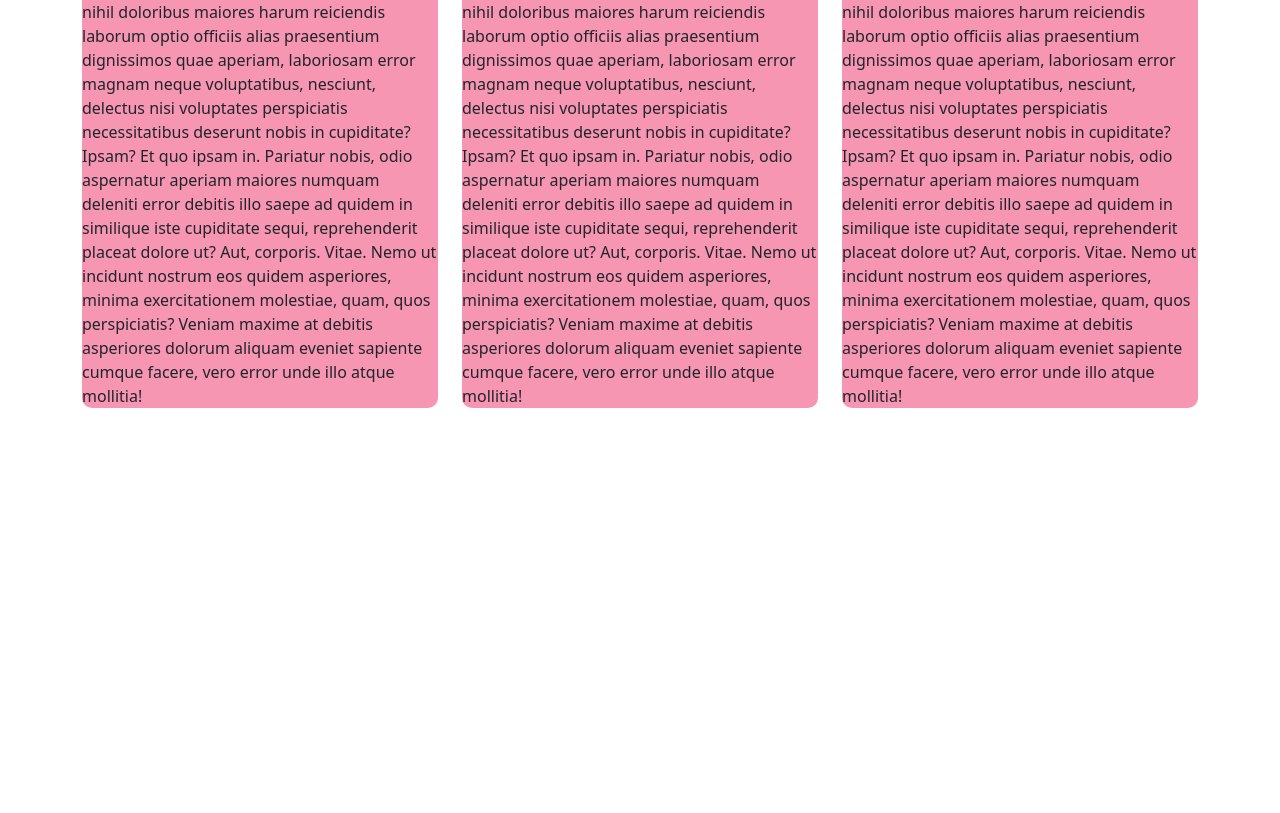
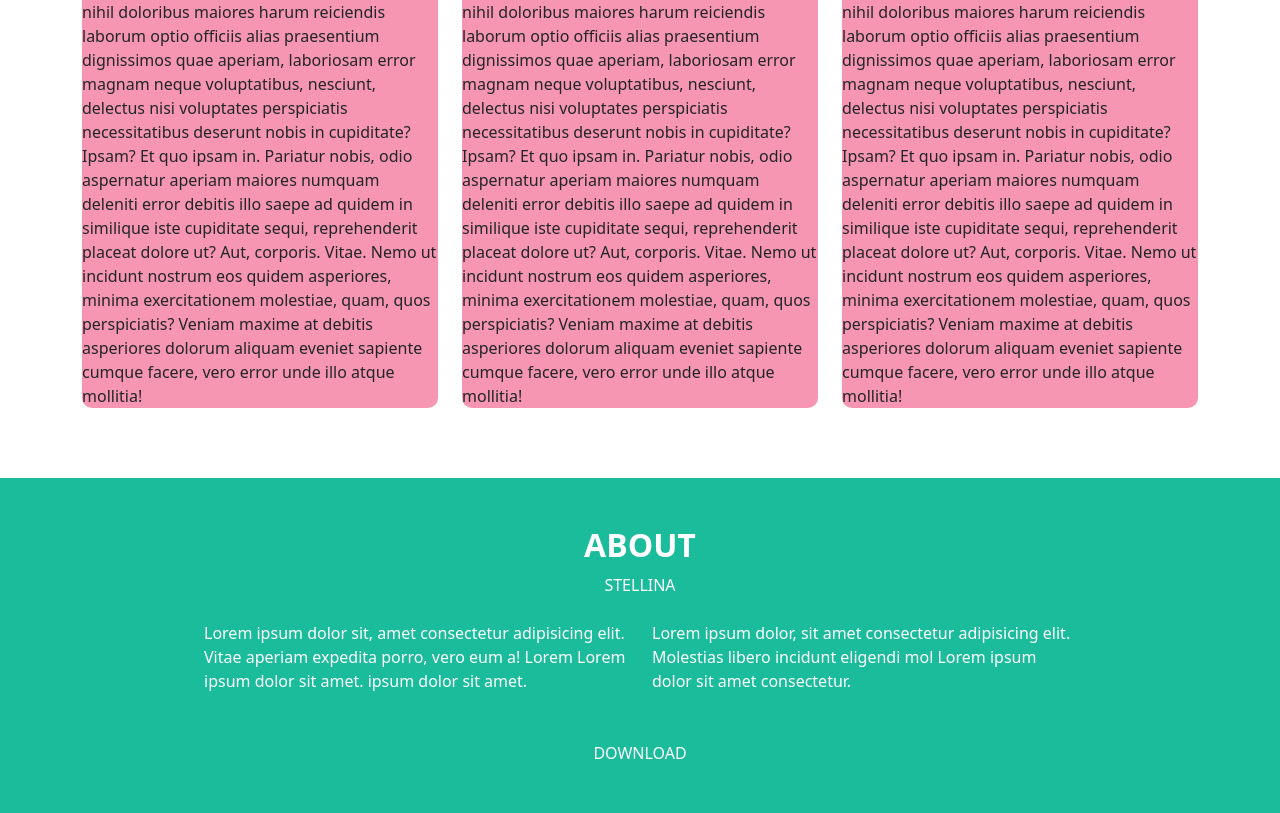
Before and after one commit to zhLisha/html-css-bootstrap-freelancer, a plain HTML site: page index.html in a window 1280 px wide. Shown: the part 1366-2179 px from the top of the page. Before the commit the page ends 1844 px from the top, so only its background shows below. Drawn offline with nearby package versions, Linux system fonts and the light colour scheme.

Commit message:
main section 3 about done

```diff
--- a/css/style.css
+++ b/css/style.css
@@ -112,14 +112,40 @@ header h5 {
     background-color: rgb(247, 150, 178);
 }
 
+/* Section 3 About ------------------------------*/
+.ms_main_container.section3 {
+    width: 70%;
+    margin: 0 auto;
+}
 
+.about_title,
+.download_button {
+    text-align: center;
+}
+.about_title h2 {
+    font-weight: 600;
+}
 
+.about_text {
+    padding: 1.5rem 0;
+    font-size: 1.2rem;;
+    font-weight: 600;
+}
+
+.download_button {
+    padding-top: 0.5rem;
+}
 
 /*******************************
           MEDIA QUERY
 ********************************/
 
 @media screen and (min-width: 768px){
+    /* MAIN  */
 
-
+    /* Section 3 */
+    .about_text {
+        font-weight: 400;
+        font-size: 1rem;
+    }
 }
--- a/index.html
+++ b/index.html
@@ -140,6 +140,60 @@
                 </div>
             </section>
 
+            <!-- Section 3 -->
+            <section class="bg_acquamarine">
+                <div class="ms_main_container section3">
+                    <div class="container d-md-none">
+                        <div class="about_content">
+                            <div class="about_title">
+                                <h2>ABOUT</h2>
+                                <span>STELLINA</span>
+                            </div>
+                            <div class="about_text">
+                                <p>
+                                    Lorem ipsum dolor sit, amet consectetur adipisicing elit. Vitae aperiam expedita porro, vero eum a! Illo, doloremque ea. Odio vero labore beatae maiores corporis accusantium earum nisi nesciunt dolores nobis.
+                                </p>
+                            </div>
+                            <div class="about_text">
+                                <p>
+                                    Lorem ipsum dolor, sit amet consectetur adipisicing elit. Molestias libero incidunt eligendi mollitia repellendus atque! Labore sint vitae ex, eum perspiciatis consequatur omnis ducimus. Corporis ipsum saepe veniam numquam optio.
+                                </p>
+                            </div>
+                            <div class="download_button">
+                                DOWNLOAD
+                            </div>
+                         </div>
+                    </div>
+                    <div class="container d-none d-md-block">
+                        <div class="about_content">
+                            <div class="about_title">
+                                <h2>ABOUT</h2>
+                                <span>STELLINA</span>
+                            </div>
+                            <div class="row">
+                                <div class="col-6">
+                                    <div class="about_text">
+                                        <p>
+                                            Lorem ipsum dolor sit, amet consectetur adipisicing elit. Vitae aperiam expedita porro, vero eum a! Lorem Lorem ipsum dolor sit amet. ipsum dolor sit amet.
+                                        </p>
+                                    </div>
+                                </div>
+                                <div class="col-6">
+                                    <div class="about_text">
+                                        <p>
+                                            Lorem ipsum dolor, sit amet consectetur adipisicing elit. Molestias libero incidunt eligendi mol Lorem ipsum dolor sit amet consectetur.
+                                        </p>
+                                    </div>
+                                </div>
+                            </div>
+                            <div class="download_button">
+                                DOWNLOAD
+                            </div>
+                         </div>
+                    </div>
+                </div>
+            </section>
+
         </main>
 
         <!-- FOOTER -->
```
